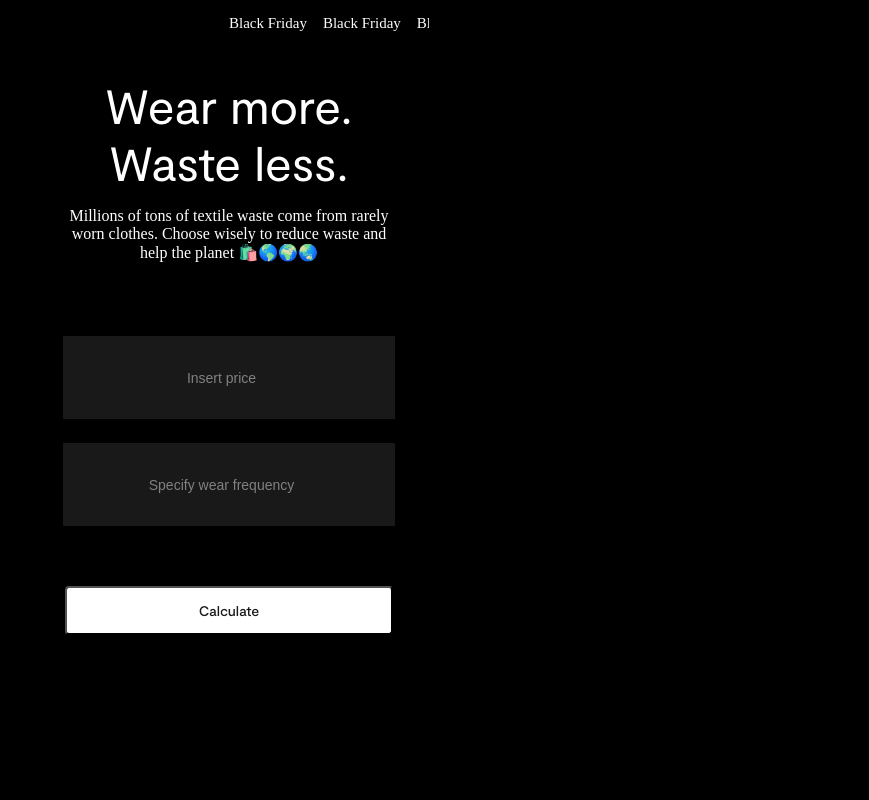
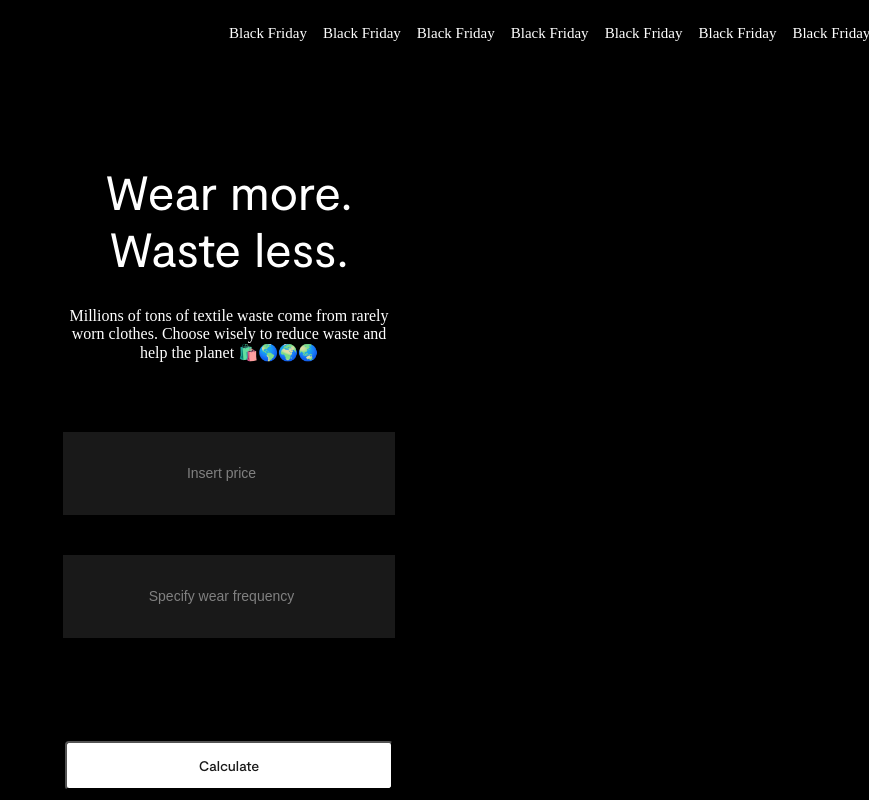
Before and after one commit to niederhausertomas/Bcome-Black-Friday-2024, a plain HTML site: page index.html in a window 1280 px wide. Shown: the whole page, without its empty margins (411-1280 px from the left). Drawn offline with Linux system fonts and the light colour scheme; a web font is replaced by a local one.

Commit message:
change cel css

```diff
--- a/main.css
+++ b/main.css
@@ -26,19 +26,22 @@
 body {
     background-color: rgb(0, 0, 0);
     margin: 0;
-    width: 400px;
+    width: 100%;
     align-content: center;
     margin-right: auto;
     margin-left: auto;
     font-family: "Moderat-Regular";
+    height: 100vh;
+    overflow: hidden;
 }
 
 .Banner {
+    position: absolute;
+    top: 10px;
     width: 100%;
     overflow: hidden;
     display: flex;
     justify-content: center;
-    margin-bottom: 30px;
 }
 
 .marquee {
@@ -78,7 +81,9 @@ body {
     font-weight: 500;
     font-size: 48px;
     line-height: 57px;
-    margin: 0;
+    margin: 0 auto;
+    margin-bottom: 30px;
+    text-align: center;
 }
 
 .millions{
@@ -89,6 +94,9 @@ body {
     text-align: center;
     font-family: "moderat-light";
     margin-bottom: 50px;
+    margin: 0 auto;
+    margin-bottom: 30px;
+    text-align: center;
 }
 
 .inputContainer {
@@ -105,7 +113,7 @@ body {
     border: none;
     text-align: center;
     background-color: #191919;
-    margin-top: 24px;
+    margin-top: 40px;
 }
 
 .input1::placeholder {
@@ -134,8 +142,11 @@ body {
     color: #191919;
     font-size: 14px;
     line-height: 16px;
-    margin-top: 60px;
+    position: absolute;
+    bottom: 10px;
     font-family: "moderat-Medium";
+    left: 50%; /* Centra horizontalmente */
+    transform: translateX(-50%);
 }
 
 .resultContainer {
@@ -181,6 +192,8 @@ body {
     color: #191919;
     font-size: 14px;
     line-height: 16px;
-    margin-top: 60px;
+    display: block;
+    position: absolute;
+    bottom: 10px;
     font-family: "moderat-Medium";
 }
```
